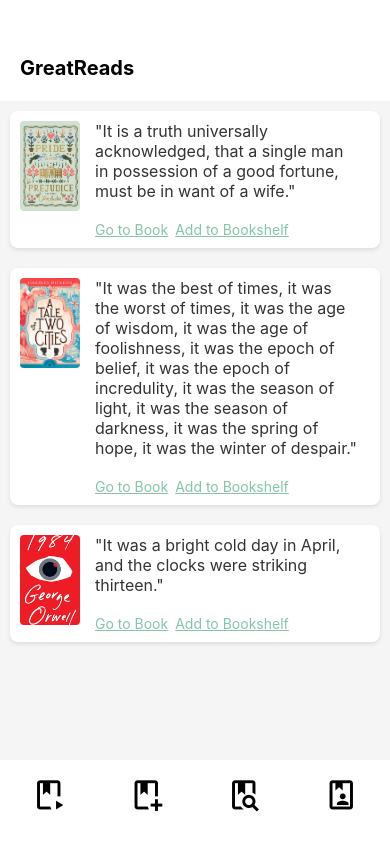
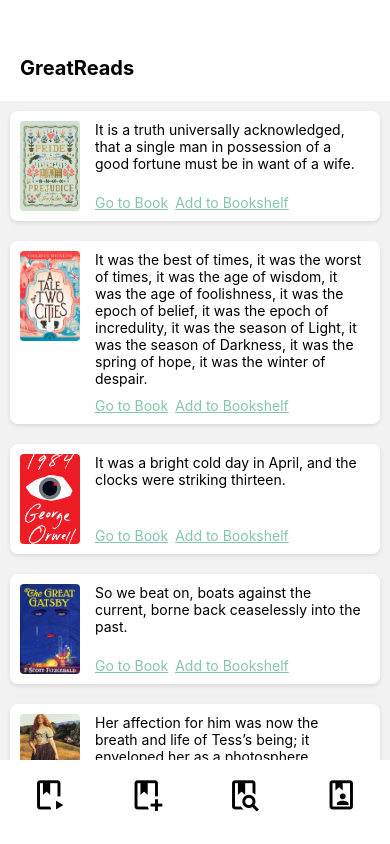
Before and after one commit to laurenkong/BookSmart, a React Native app: screen /Feed in a window 390 px wide. Built offline with nearby package versions, Linux system fonts and the light colour scheme.

Commit message:
fix Feed so it fetches data from BookInfo.js, not hard-coded

```diff
--- a/app/components/Feed.js
+++ b/app/components/Feed.js
@@ -5,123 +5,31 @@ import {
   StyleSheet,
   FlatList,
   TouchableOpacity,
+  ScrollView,
   Image,
   Pressable,
 } from "react-native";
-import Icon from "react-native-vector-icons/MaterialCommunityIcons";
+import { BookInfo } from "../../data/BookInfo";
 
 const ITEMS_PER_PAGE = 3; // Number of items to load per page
 
-const quotes = [
-  // Fetch from server later and randomize
-  {
-    id: 1,
-    text: '"It is a truth universally acknowledged, that a single man in possession of a good fortune, must be in want of a wife."',
-    bookData: {
-      volumeInfo: {
-        title: "Pride and Prejudice",
-        authors: ["Jane Austen"],
-        imageLinks: { thumbnail: require("../../assets/images/pandp.jpeg") },
-        description: "TODD: fill in",
-      },
-    },
-  },
-  {
-    id: 2,
-    text: '"It was the best of times, it was the worst of times, it was the age of wisdom, it was the age of foolishness, it was the epoch of belief, it was the epoch of incredulity, it was the season of light, it was the season of darkness, it was the spring of hope, it was the winter of despair."',
-    bookData: {
-      volumeInfo: {
-        title: "A Tale of Two Cities",
-        authors: ["Charles Dickens"],
-        imageLinks: {
-          thumbnail: require("../../assets/images/taleoftwocities.jpg"),
-        },
-        description: "TODD: fill in",
-      },
-    },
-  },
-  {
-    id: 3,
-    text: '"It was a bright cold day in April, and the clocks were striking thirteen."',
-    bookData: {
-      volumeInfo: {
-        title: "1984",
-        authors: ["George Orwell"],
-        imageLinks: { thumbnail: require("../../assets/images/1984.jpg") },
-        description: "TODD: fill in",
-      },
-    },
-  },
-  {
-    id: 4,
-    text: '"So we beat on, boats against the current, borne back ceaselessly into the past."',
-    bookData: {
-      volumeInfo: {
-        title: "The Great Gatsby",
-        authors: ["F. Scott Fitzgerald"],
-        imageLinks: { thumbnail: require("../../assets/images/gatsby.jpg") },
-        description: "TODD: fill in",
-      },
-    },
-  },
-  {
-    id: 5,
-    text: '"Her affection for him was now the breath and life of Tess’s being; it enveloped her as a photosphere, irradiated her into forgetfulness of her past sorrows, keeping back the gloomy spectres that would persist in their attempts to touch her — doubt, fear, moodiness, care, shame."',
-    bookData: {
-      volumeInfo: {
-        title: "Tess of the d'Urbervilles",
-        authors: ["Thomas Hardy"],
-        imageLinks: { thumbnail: require("../../assets/images/tess.jpg") },
-        description: "TODD: fill in",
-      },
-    },
-  },
-];
-
 const Feed = ({ navigation }) => {
-  const [data, setData] = useState([]);
-  const [page, setPage] = useState(1);
-  const [isEndReached, setIsEndReached] = useState(false);
-
-  useEffect(() => {
-    loadData();
-  }, [page]);
-
   const addItemToBookshelf = (bookData) => {
     // Placeholder function for adding a book to the bookshelf
     console.log("Added to bookshelf:", bookData.volumeInfo.title);
     // Implement the logic to add the book to the bookshelf here
   };
 
-  const loadData = () => {
-    // Simulate fetching data from server
-    const newData = quotes.slice(0, ITEMS_PER_PAGE * page);
-    if (newData.length < quotes.length) {
-      setData(newData);
-    } else {
-      setData(newData);
-      setIsEndReached(true); // No more data to load
-    }
-  };
-
-  const loadMoreData = () => {
-    if (!isEndReached) {
-      setPage(page + 1);
-    }
-  };
-
-  const renderItem = ({ item }) => (
-    <View style={styles.quoteCard}>
-      <Image
-        source={item.bookData.volumeInfo.imageLinks.thumbnail}
-        style={styles.thumbnail}
-      />
+  const renderQuotes = (books) =>
+    books.map((book, index) => (
+      <View key={index} style={styles.quoteCard}>
+        <Image source={book.bookCover} style={styles.thumbnail} />
         <View style={styles.textContainer}>
-        <Text style={styles.quote}>{item.text}</Text>
+          <Text style={styles.quoteContainer}>{book.content[0]}</Text>
           <View style={styles.buttonContainer}>
             <Pressable
               onPress={() =>
-              navigation.navigate("BookProfile", { bookData: item.bookData })
+                navigation.navigate("BookProfile", { bookData: book })
               }
             >
               <Text style={styles.linkText}>Go to Book</Text>
@@ -132,28 +40,9 @@ const Feed = ({ navigation }) => {
           </View>
         </View>
       </View>
-  );
+    ));
 
-  const renderFooter = () => {
-    if (isEndReached) {
-      return (
-        <Text style={styles.endText}>You've reached the end of Discovery!</Text>
-      );
-    }
-    return null;
-  };
-
-  return (
-    <FlatList
-      data={data}
-      renderItem={renderItem}
-      keyExtractor={(item) => item.id.toString()}
-      onEndReached={loadMoreData}
-      onEndReachedThreshold={0.5} // Determines how far from the end to trigger the onEndReached callback
-      ListFooterComponent={renderFooter}
-      style={styles.container}
-    />
-  );
+  return <ScrollView>{renderQuotes(BookInfo)}</ScrollView>;
 };
 
 const styles = StyleSheet.create({
@@ -182,6 +71,11 @@ const styles = StyleSheet.create({
     flex: 1,
     alignItems: "flex-start",
     marginLeft: 5,
+    marginRight: 7,
+  },
+  quoteContainer: {
+    flex: 1,
+    alignItems: "flex-start",
   },
   linkText: {
     color: "#85C5A9",
--- a/data/BookInfo.js
+++ b/data/BookInfo.js
@@ -7,7 +7,8 @@ export const BookInfo = [
     title: "Pride and Prejudice",
     subtitle: "Chapter 1",
     content: [
-      "It is a truth universally acknowledged, that a single man in possession of a good fortune must be in want of a wife.\n\nHowever little known the feelings or views of such a man may be on his first entering a neighbourhood, this truth is so well fixed in the minds of the surrounding families, that he is considered as the rightful property of some one or other of their daughters.",
+      "It is a truth universally acknowledged, that a single man in possession of a good fortune must be in want of a wife.",
+      "However little known the feelings or views of such a man may be on his first entering a neighbourhood, this truth is so well fixed in the minds of the surrounding families, that he is considered as the rightful property of some one or other of their daughters.",
       '“My dear Mr. Bennet,” said his lady to him one day, “have you heard that Netherfield Park is let at last?"\nMr. Bennet replied that he had not.\n“But it is,” returned she; “for Mrs. Long has just been here, and she told me all about it."\nMr. Bennet made no answer.\n“Do not you want to know who has taken it?” cried his wife, impatiently.\n“You want to tell me, and I have no objection to hearing it.”',
     ],
     tags: ["slow-burn", "enemies-to-lovers"],
@@ -28,7 +29,8 @@ export const BookInfo = [
     title: "A Tale of Two Cities",
     subtitle: "Chapter 1",
     content: [
-      "It was the best of times, it was the worst of times, it was the age of wisdom, it was the age of foolishness, it was the epoch of belief, it was the epoch of incredulity, it was the season of Light, it was the season of Darkness, it was the spring of hope, it was the winter of despair,\nwe had everything before us, we had nothing before us, we were all going direct to Heaven,",
+      "It was the best of times, it was the worst of times, it was the age of wisdom, it was the age of foolishness, it was the epoch of belief, it was the epoch of incredulity, it was the season of Light, it was the season of Darkness, it was the spring of hope, it was the winter of despair.",
+      "We had everything before us, we had nothing before us, we were all going direct to Heaven,",
       "we were all going direct the other way—in short, the period was so far like the present period, that some of its noisiest authorities insisted on its being received, for good or for evil, in the superlative degree of comparison only.",
     ],
     tags: ["anti-hero", "french-revolution", "victorian-novel"],
```
Lines whose indentation alone changed are shown as unchanged.
